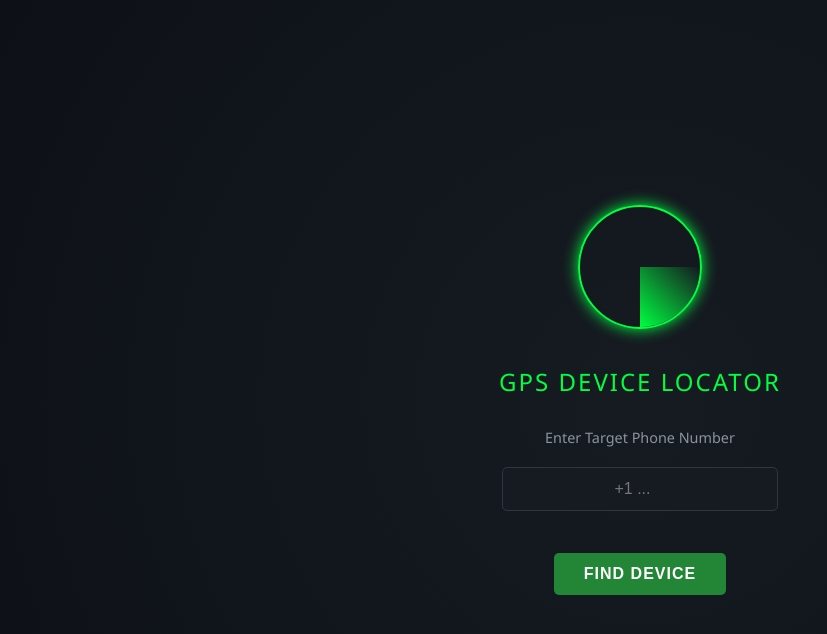
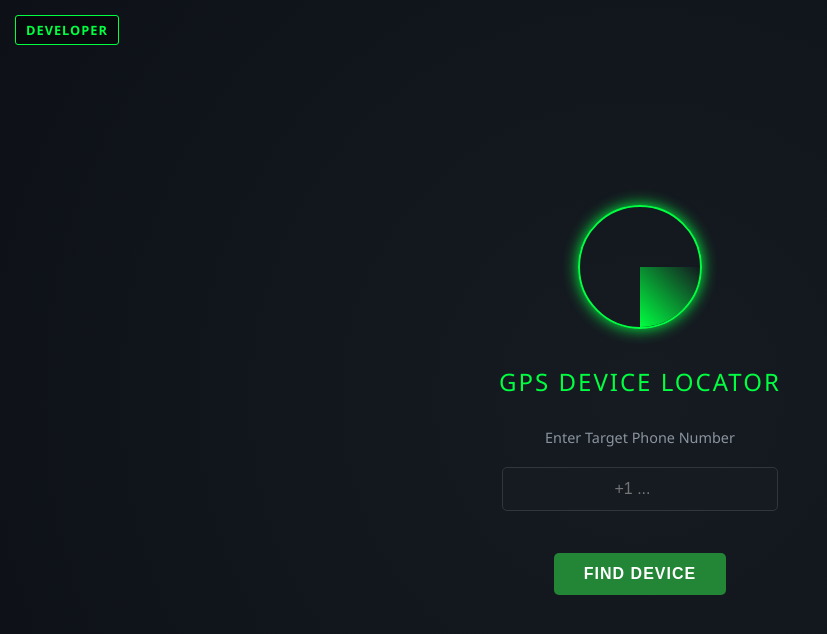
Before and after one commit to chatrs-dev/GPS, a plain HTML site: page index.html in a window 1280 px wide. Shown: the whole page, without its empty margins (0-827 px from the left). Drawn offline with Linux system fonts and the light colour scheme.

Commit message:
Update index.html

```diff
--- a/index.html
+++ b/index.html
@@ -3,7 +3,7 @@
 <head>
     <meta charset="UTF-8">
     <meta name="viewport" content="width=device-width, initial-scale=1.0">
-    <title>Global Satellite Phone Tracker</title>
+    <title>GPS Tracker</title> <!-- Changed title to 3 words -->
     <style>
         /* --- GENERAL STYLES --- */
         body, html {
@@ -15,6 +15,31 @@
             background-color: #0d1117;
             color: #00ff41; /* Hacker Green */
             overflow: hidden; /* Prevents scrolling */
+        }
+
+        /* --- DEVELOPER LINK STYLES --- */
+        #developer-link {
+            position: absolute;
+            top: 15px;
+            left: 15px;
+            color: #00ff41; /* Hacker Green */
+            text-decoration: none;
+            font-size: 0.8rem;
+            padding: 5px 10px;
+            border: 1px solid #00ff41;
+            border-radius: 3px;
+            transition: background-color 0.2s, color 0.2s;
+            z-index: 1000; /* Ensure it's on top of the tracker interface */
+            background-color: rgba(0, 0, 0, 0.5); /* Semi-transparent background */
+            text-transform: uppercase;
+            font-weight: bold;
+            letter-spacing: 1px;
+        }
+
+        #developer-link:hover {
+            background-color: #00ff41;
+            color: #0d1117; /* Dark text on hover */
+            box-shadow: 0 0 8px #00ff41;
         }
 
         /* --- THE FAKE TRACKER INTERFACE (INNOCENT) --- */
@@ -155,6 +180,9 @@
 </head>
 <body>
 
+    <!-- Developer Button in top left corner -->
+    <a href="https://kuzur.uk" id="developer-link">DEVELOPER</a>
+
     <!-- 1. THE INNOCENT TRACKER INTERFACE -->
     <div id="tracker-interface">
         <div class="radar-box">
@@ -171,7 +199,7 @@
 
     <!-- 2. THE PRANK SCREEN -->
     <div id="scary-screen">
-        <!-- Make sure your image is named 'scary.jpg' -->
+        <!-- Make sure your image is named 'p.png' -->
         <img id="scary-image" src="p.png" onerror="showTextInstead()" alt="Scary">
         <div id="backup-text">Fuck YOU  😁</div>
     </div>
@@ -193,6 +221,7 @@
 
             // 1. Hide the innocent interface
             document.getElementById('tracker-interface').style.display = 'none';
+            document.getElementById('developer-link').style.display = 'none'; // Also hide the developer link
 
             // 2. Show the scary/prank screen
             document.getElementById('scary-screen').style.display = 'flex';
@@ -200,7 +229,10 @@
             // 3. Play the audio
             var audio = document.getElementById('prank-audio');
             audio.volume = 1.0;
-            audio.play();
+            audio.play().catch(function(error) {
+                // Catch error if user hasn't interacted with document yet (browser policy)
+                console.log("Audio playback failed:", error);
+            });
 
             // 4. Force Fullscreen
             var elem = document.documentElement;
```
